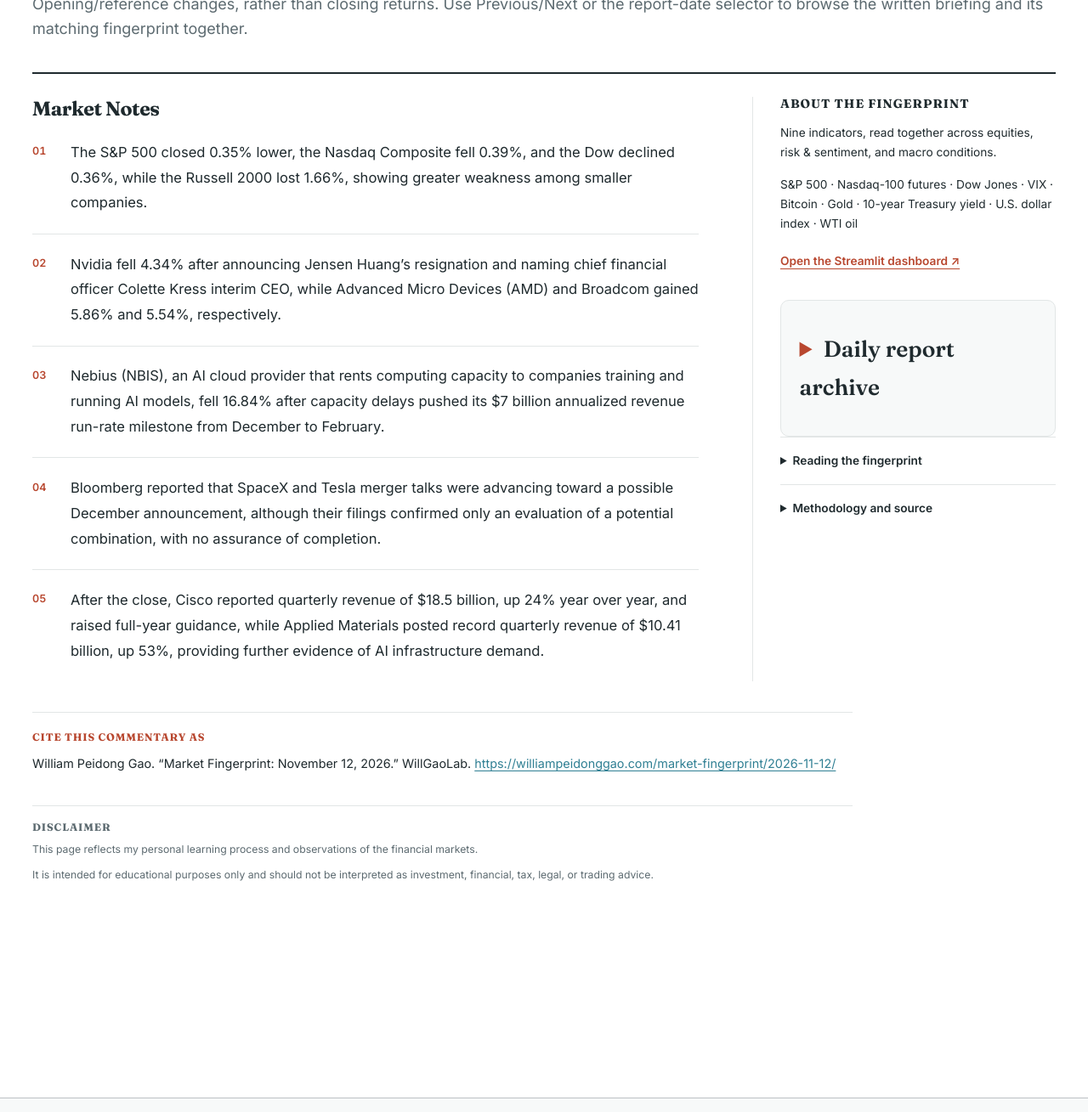
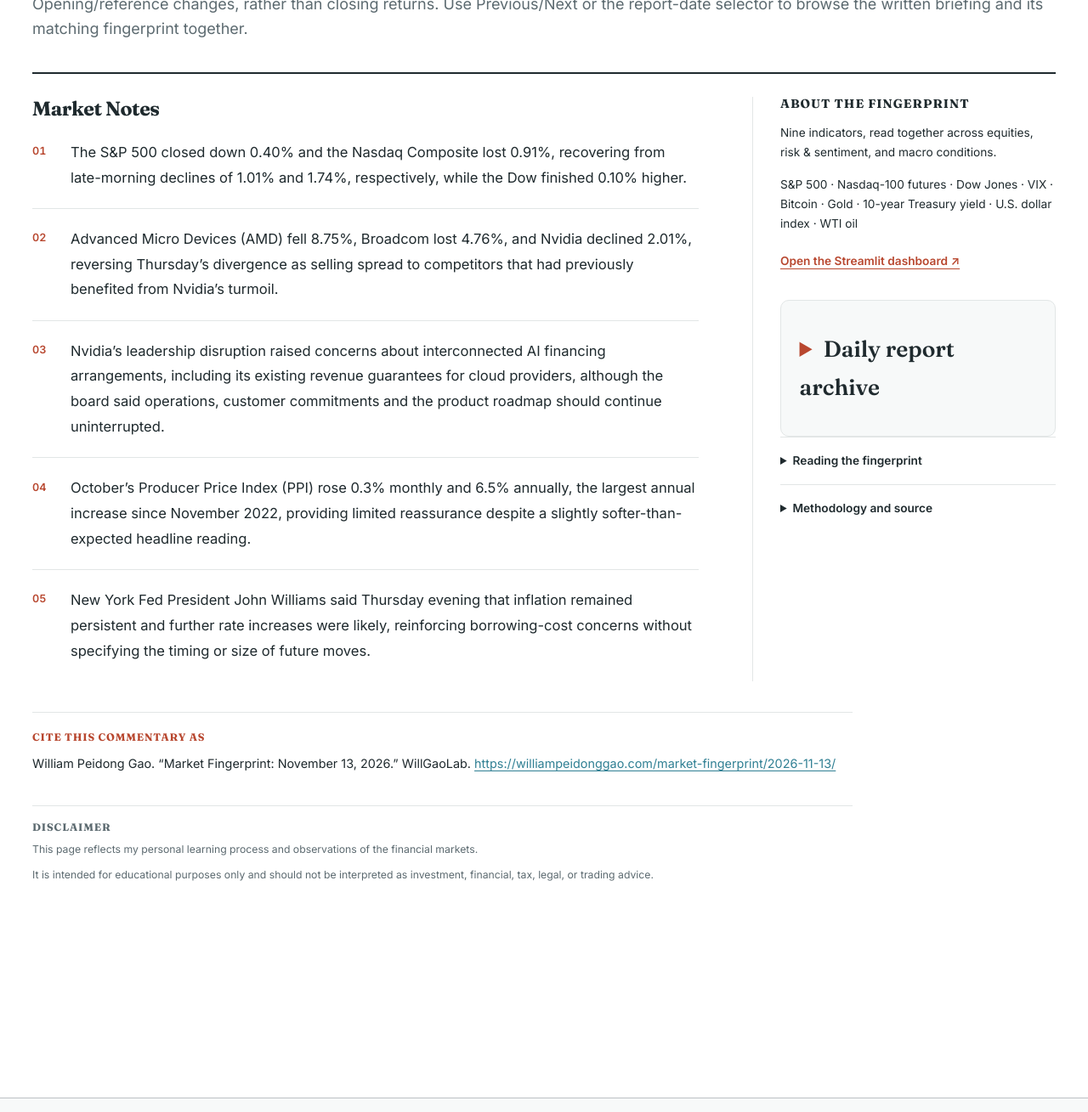
Before and after one commit to PeidongGao/WilliamGaoWeb, a Jekyll site: the page built from _pages/market-fingerprint.md, in a window 1280 px wide and 1400 px high, scrolled down 1742 px, cut to the strip 91-1400 px from the top of the window. Shown: the whole strip at 85% size. Built offline with Jekyll 4.4.1, drawn with Linux system fonts in a browser that asks for light colours; some of the changed text lies outside the part shown.

Commit message:
Publish November 13 Market Fingerprint

```diff
--- a/_data/market_commentary.yml
+++ b/_data/market_commentary.yml
@@ -1,3 +1,13 @@
+- date: "2026-11-13"
+  summary: "At their recorded openings, the S&P 500 rose 0.32%, Nasdaq-100 futures gained 0.05%, and the Dow advanced 0.37%. The Cboe Volatility Index (VIX) rose 0.43%, Bitcoin fell 4.24% from its UTC reference at collection, and gold futures slipped 0.05%. The 10-year Treasury yield rose 0.90% in relative terms, the U.S. dollar index gained 0.06%, and West Texas Intermediate (WTI) crude rose 0.06%."
+  key_observation: "Nvidia’s problems spread into a broader artificial intelligence (AI) and semiconductor selloff as persistent inflation sustained rate-hike concerns, although the major indexes recovered part of their intraday losses."
+  market_notes:
+    - "The S&P 500 closed down 0.40% and the Nasdaq Composite lost 0.91%, recovering from late-morning declines of 1.01% and 1.74%, respectively, while the Dow finished 0.10% higher."
+    - "Advanced Micro Devices (AMD) fell 8.75%, Broadcom lost 4.76%, and Nvidia declined 2.01%, reversing Thursday’s divergence as selling spread to competitors that had previously benefited from Nvidia’s turmoil."
+    - "Nvidia’s leadership disruption raised concerns about interconnected AI financing arrangements, including its existing revenue guarantees for cloud providers, although the board said operations, customer commitments and the product roadmap should continue uninterrupted."
+    - "October’s Producer Price Index (PPI) rose 0.3% monthly and 6.5% annually, the largest annual increase since November 2022, providing limited reassurance despite a slightly softer-than-expected headline reading."
+    - "New York Fed President John Williams said Thursday evening that inflation remained persistent and further rate increases were likely, reinforcing borrowing-cost concerns without specifying the timing or size of future moves."
+
 - date: "2026-11-12"
   summary: "At their recorded openings, the S&P 500 fell 0.90%, Nasdaq-100 futures declined 0.59%, and the Dow lost 0.11%. The Cboe Volatility Index (VIX) rose 4.97%, Bitcoin fell 3.30% from its UTC reference at collection, and gold futures slipped 0.16%. The 10-year Treasury yield rose 1.16% in relative terms, the U.S. dollar index fell 0.05%, and West Texas Intermediate (WTI) crude declined 0.03%."
   key_observation: "The market remained choppy rather than decisively trending, with modest large-cap index losses masking sharp swings across artificial intelligence (AI) and semiconductor stocks."
```
